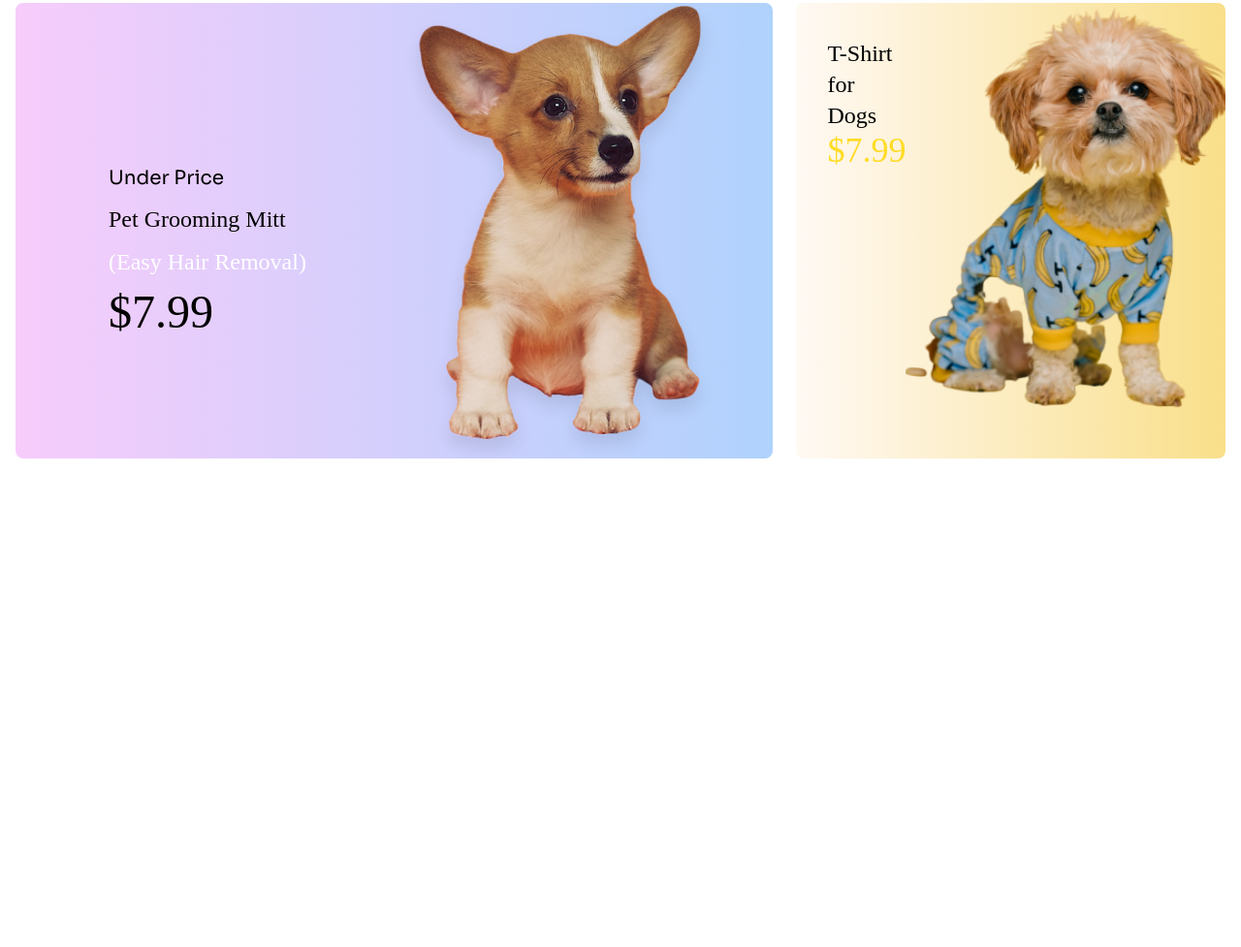
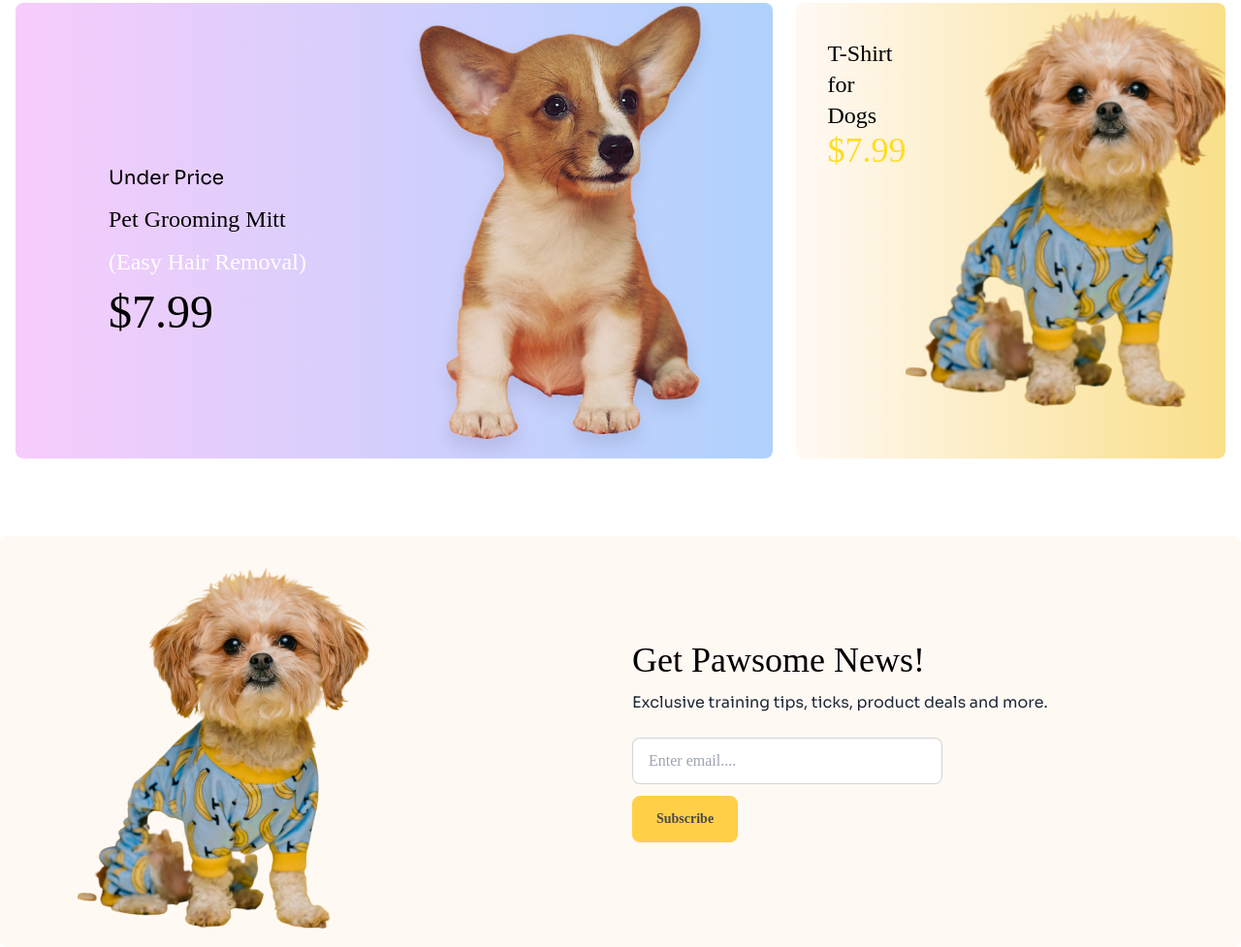
Before and after one commit to Mysterio-O/Assingment-03, a plain HTML site: page index.html in a window 1280 px wide. Shown: the part 2221-3198 px from the top of the page at 97% size. Before the commit the page ends 2718 px from the top, so only its background shows below. Drawn offline with nearby package versions, Linux system fonts and the light colour scheme; a web font is replaced by a local one.

Commit message:
added pawsome section

```diff
--- a/index.html
+++ b/index.html
@@ -374,6 +374,28 @@
                   </div>
              </div>
          </section>
+
+         <!-- get news section -->
+          <section>
+            <!-- container -->
+             <div class="head-bg flex flex-col gap-3 items-center mt-14 mx-4 rounded-lg lg:flex-row lg:container lg:mx-auto lg:gap-32">
+                <!-- image -->
+                 <div class="bg-cover pt-8 lg:pl-20 lg:w-2/5">
+                    <img src="./c1-assets/cute-pet-mid.png" alt="">
+                 </div>
+                 <!-- text -->
+                  <div class="text-center px-3 lg:text-start">
+                    <h3 class="text-2xl text-black mb-3 lg:text-4xl ">Get Pawsome News!</h3>
+                    <p class="text-base sora-regular mb-6">Exclusive training tips, ticks, product deals and more.</p>
+                    <input type="text" placeholder="Enter email...." class="input input-bordered w-full max-w-xs" /> <br>
+                    <button class="btn btn-warning opacity-70 mt-3 py-2 px-6">Subscribe</button>
+                  </div>
+             </div>
+          </section>
      </main>
+     <!-- footer starts here -->
+      <footer>
+
+      </footer>
 </body>
 </html>
```
